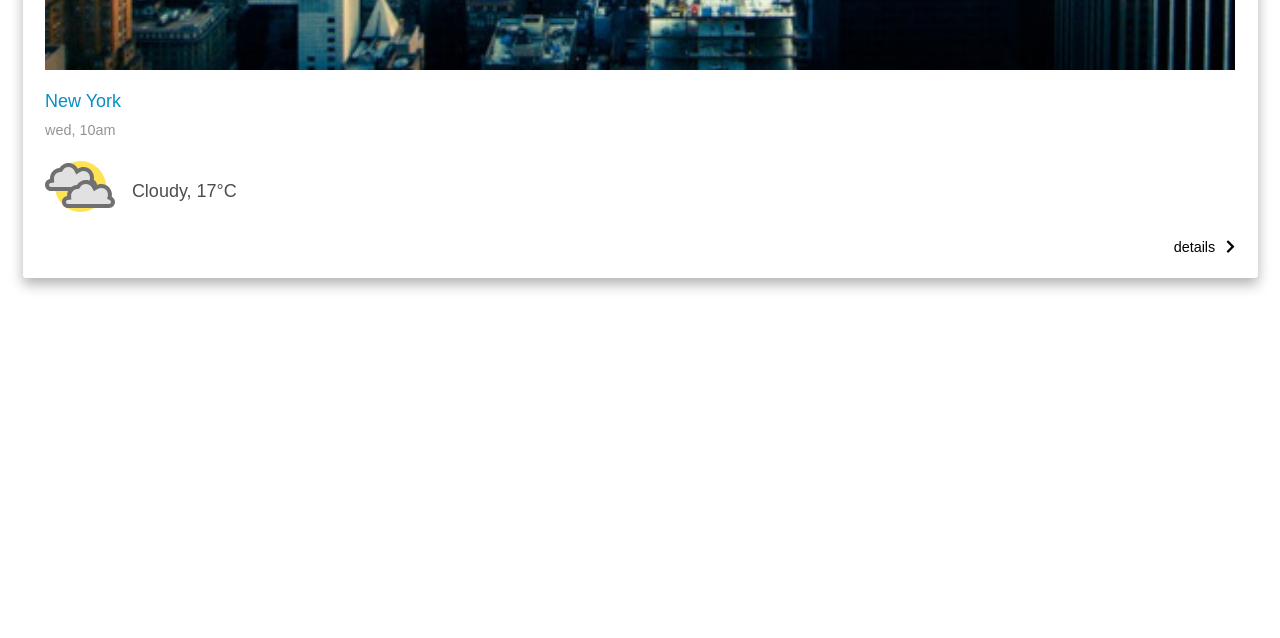
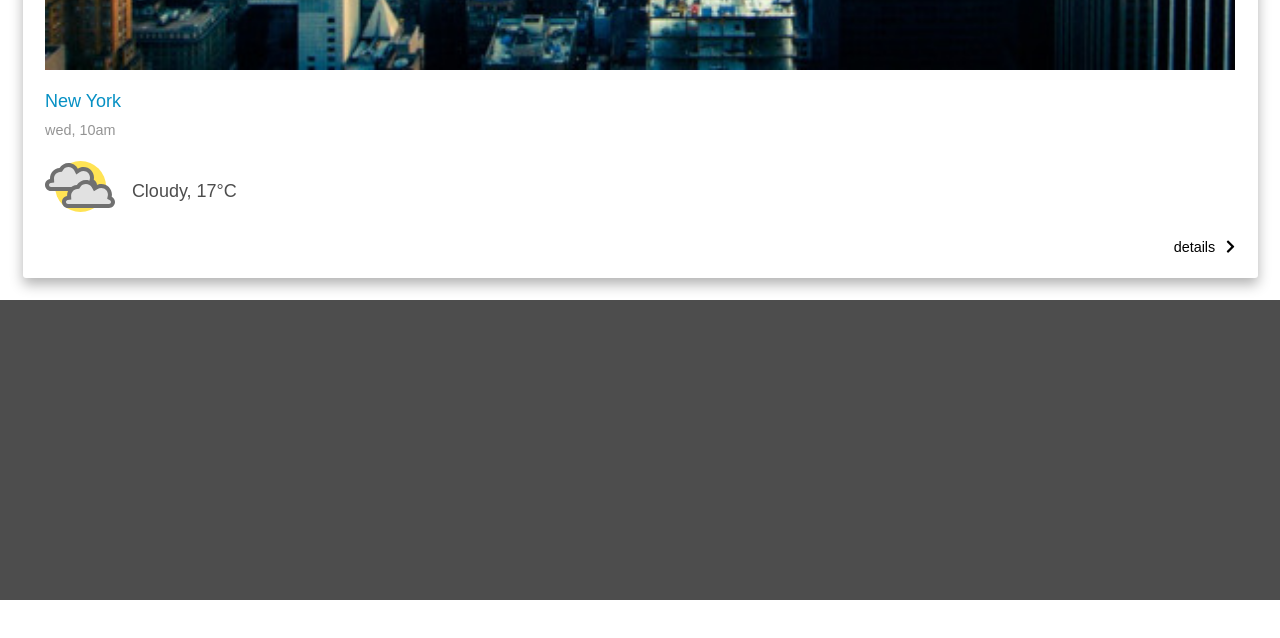
Before and after one commit to kepler003/Skyfly, a website: page index.html in a window 1280 px wide. Shown: the part 4510-5148 px from the top of the page. After the commit the page ends 5110 px from the top, so only its background shows below. Drawn offline with Linux system fonts and the light colour scheme.

Commit message:
Create 'footer' section

```diff
--- a/index.html
+++ b/index.html
@@ -11,7 +11,7 @@
   <script src="./bower_components/jquery/dist/jquery.min.js"></script>
   <script src="./bower_components/validator-js/validator.min.js"></script>
 </head>
-<body class="box box--start" style="padding-bottom: 100vh;">
+<body class="box box--start">
 
   <!-- Header -->
   <header class="box header">
@@ -458,6 +458,9 @@
 
   </main>
 
+  <!-- Footer -->
+  <footer class="footer"></footer>
+
 
 
 
--- /dev/null
+++ b/styles/local/blocks/_footer.scss
@@ -0,0 +1,6 @@
+
+
+
+.footer {
+  min-height: 300px;
+}
--- a/styles/styles.scss
+++ b/styles/styles.scss
@@ -43,6 +43,7 @@
 @import './local/blocks/rent';
 @import './local/blocks/friends';
 @import './local/blocks/weather';
+@import './local/blocks/footer';
 
 
 
```
Also changed, not shown: styles/styles.css, 1 other file.
